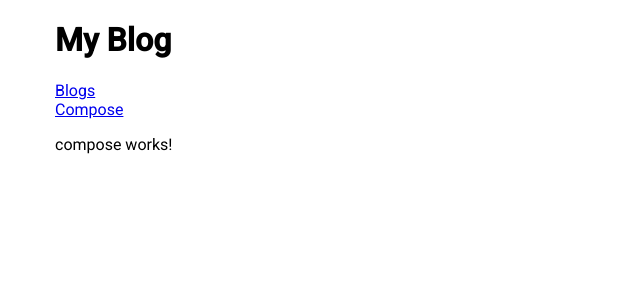
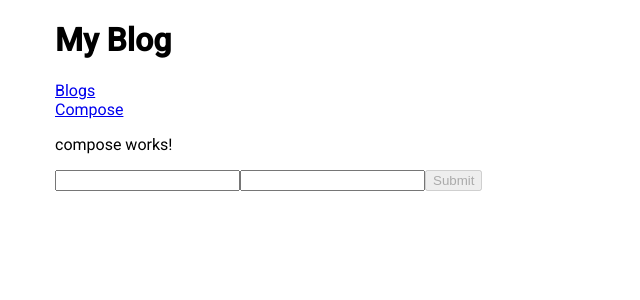
Before and after one commit to aseem/blog-app, an Angular app: page /compose in a window 1280 px wide. Shown: the top 300 px of the page, without its empty margins (0-640 px from the left). Built offline with nearby package versions, Linux system fonts and the light colour scheme.

Commit message:
add basic compose form without any styling or material components

```diff
--- a/src/app/compose/compose.component.html
+++ b/src/app/compose/compose.component.html
@@ -1 +1,8 @@
 <p>compose works!</p>
+<form #composeForm="ngForm" (ngSubmit)="handleSubmission()">
+  <input name="title" ngModel required />
+  <input name="body" ngModel required />
+  <button type="submit" [disabled]="!composeForm.valid">
+    Submit
+  </button>
+</form>
--- a/src/app/compose/compose.component.ts
+++ b/src/app/compose/compose.component.ts
@@ -1,15 +1,26 @@
-import { Component, OnInit } from '@angular/core';
+import { Component, OnInit, ViewChild } from "@angular/core";
+import { NgForm } from "@angular/forms";
+import { Post } from "../post";
 
 @Component({
-  selector: 'app-compose',
-  templateUrl: './compose.component.html',
-  styleUrls: ['./compose.component.css']
+  selector: "app-compose",
+  templateUrl: "./compose.component.html",
+  styleUrls: ["./compose.component.css"],
 })
 export class ComposeComponent implements OnInit {
+  @ViewChild("composeForm") composeForm: NgForm;
 
-  constructor() { }
+  constructor() {}
 
-  ngOnInit(): void {
+  ngOnInit(): void {}
+
+  handleSubmission() {
+    console.log(this.composeForm.value);
+    let newPost = new Post(
+      this.composeForm.value["title"],
+      this.composeForm.value["body"]
+    );
+
+    this.composeForm.reset();
   }
-
 }
```
Also changed, not shown: src/app/app.module.ts (+5 -4 lines).
